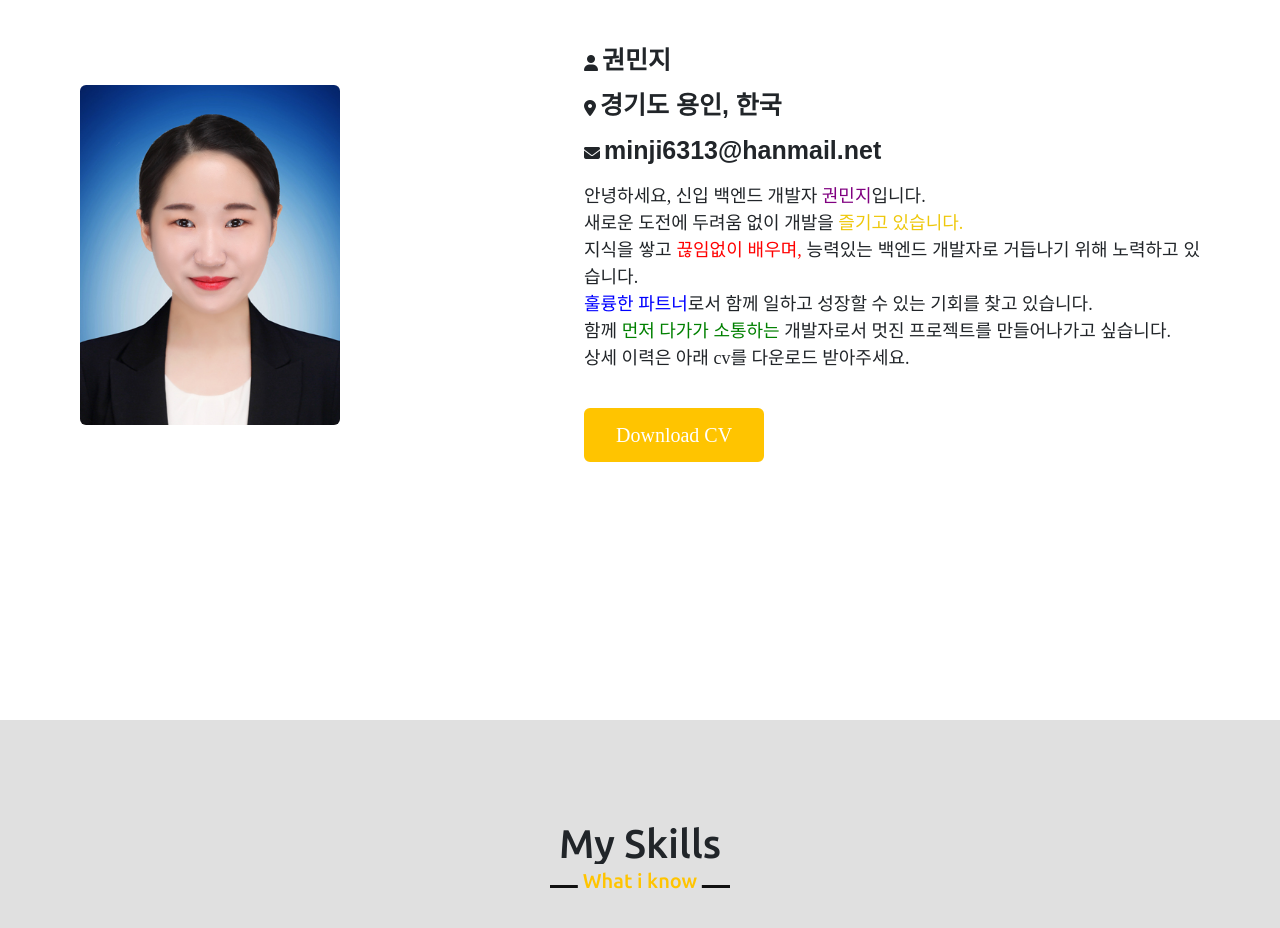
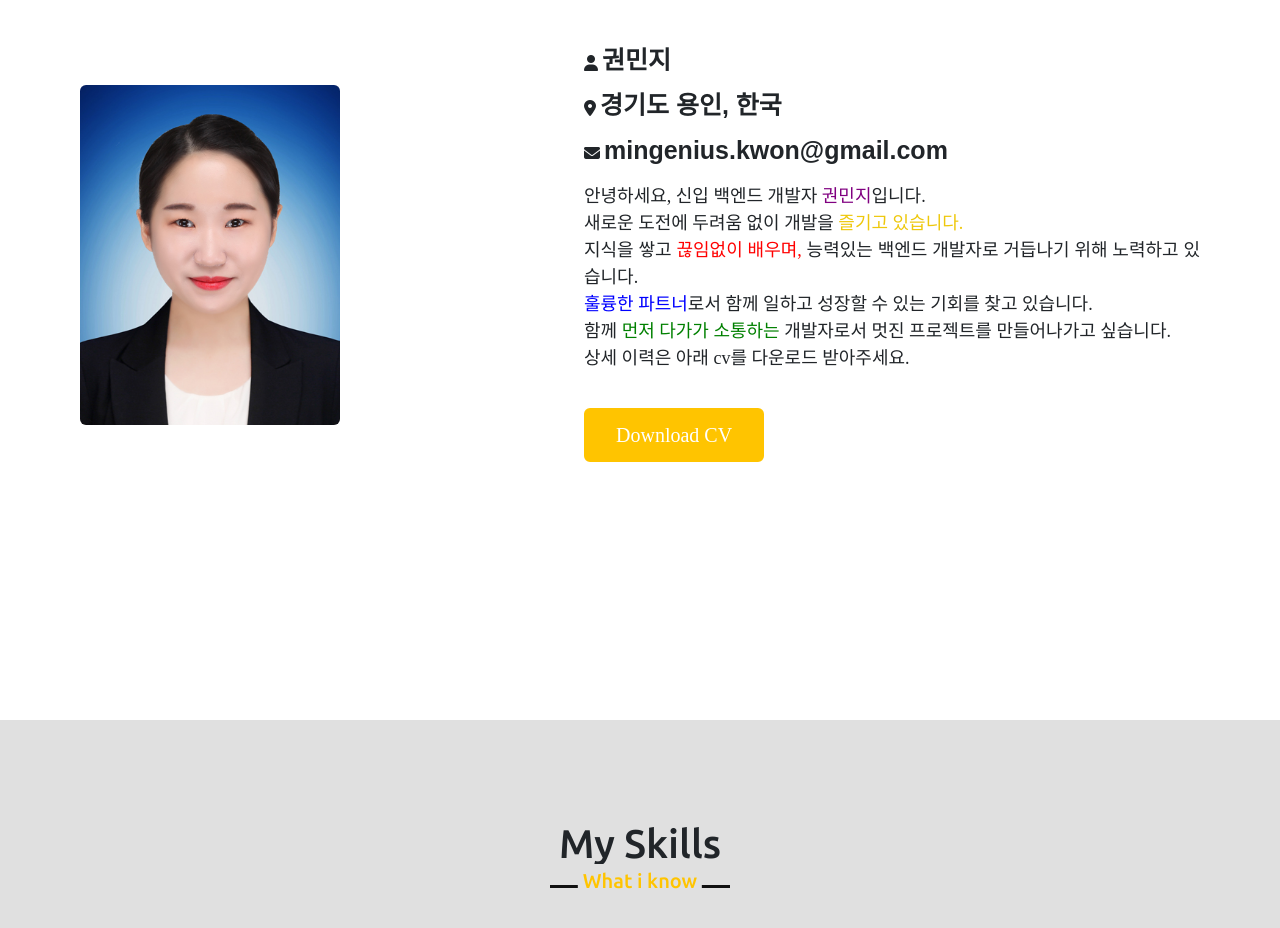
Before and after one commit to kwonminji-v/kwonminji-v.github.io, a plain HTML site: page index.html in a window 1280 px wide. Shown: the part 820-1748 px from the top of the page. Drawn offline with nearby package versions, Linux system fonts and the light colour scheme; a web font is replaced by a local one.

Commit message:
메일주소 수정

```diff
--- a/index.html
+++ b/index.html
@@ -55,7 +55,7 @@
                             <i class="fas fa-map-marker-alt"> <span class="about-desc"> 경기도 용인, 한국</span></i>
                         </div>
                         <div class="row">
-                            <i class="fas fa-envelope"> <span class="about-desc"> minji6313@hanmail.net</span></i>
+                            <i class="fas fa-envelope"> <span class="about-desc"> mingenius.kwon@gmail.com</span></i>
                         </div>
                     </div>
                     <p>
```
